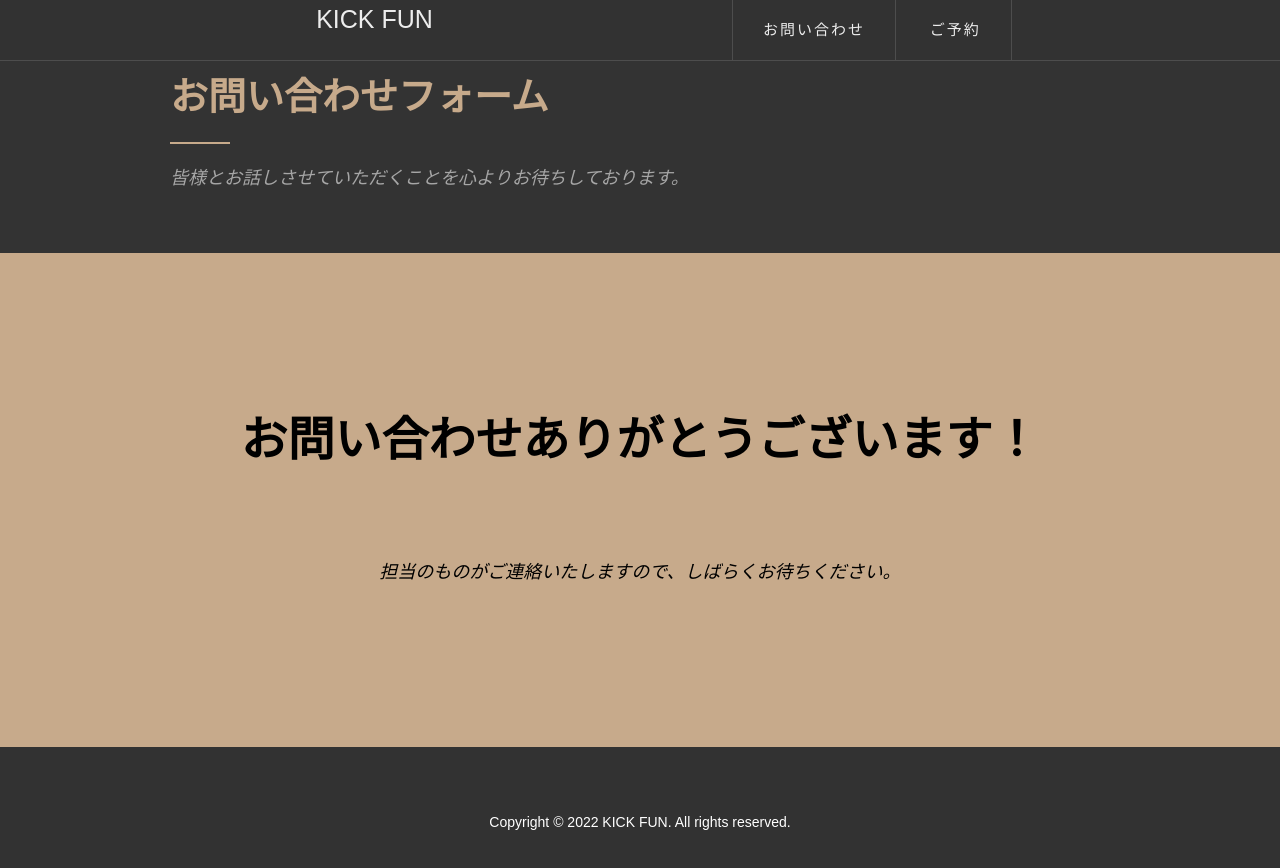
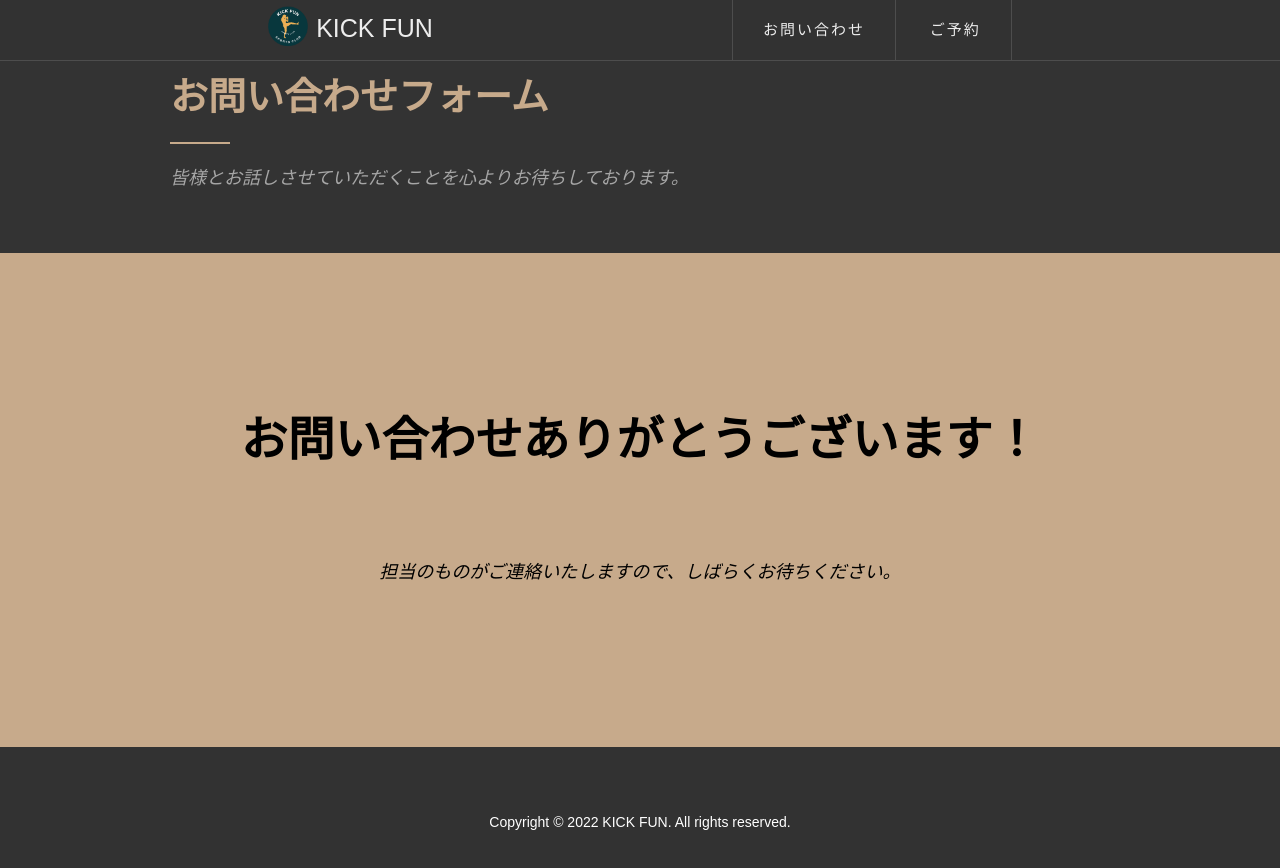
Before and after one commit to bitomitsuru/kick-fun, a plain HTML site: page owen-ihe-wase-wan-liao.html in a window 1280 px wide. Drawn offline with nearby package versions, Linux system fonts and the light colour scheme; a script that the page names is missing.

Commit message:
Update owen-ihe-wase-wan-liao.html

```diff
--- a/owen-ihe-wase-wan-liao.html
+++ b/owen-ihe-wase-wan-liao.html
@@ -19,7 +19,7 @@
 <body class="body-2">
   <div data-collapse="medium" data-animation="default" data-duration="400" data-easing="ease" data-easing2="ease" role="banner" class="navbar w-nav">
     <div class="div-block-2 w-clearfix">
-      <a href="index.html" class="brand w-clearfix w-nav-brand"><img src="images/石川さんキックボクシング.png" width="40" alt="" class="stone-logo">
+      <a href="index.html" class="brand w-clearfix w-nav-brand"><img src="images/ishikawakickboxing.png" width="40" alt="" class="stone-logo">
         <div class="logo-text">KICK FUN</div>
       </a>
       <div class="menu-button w-nav-button">
```
